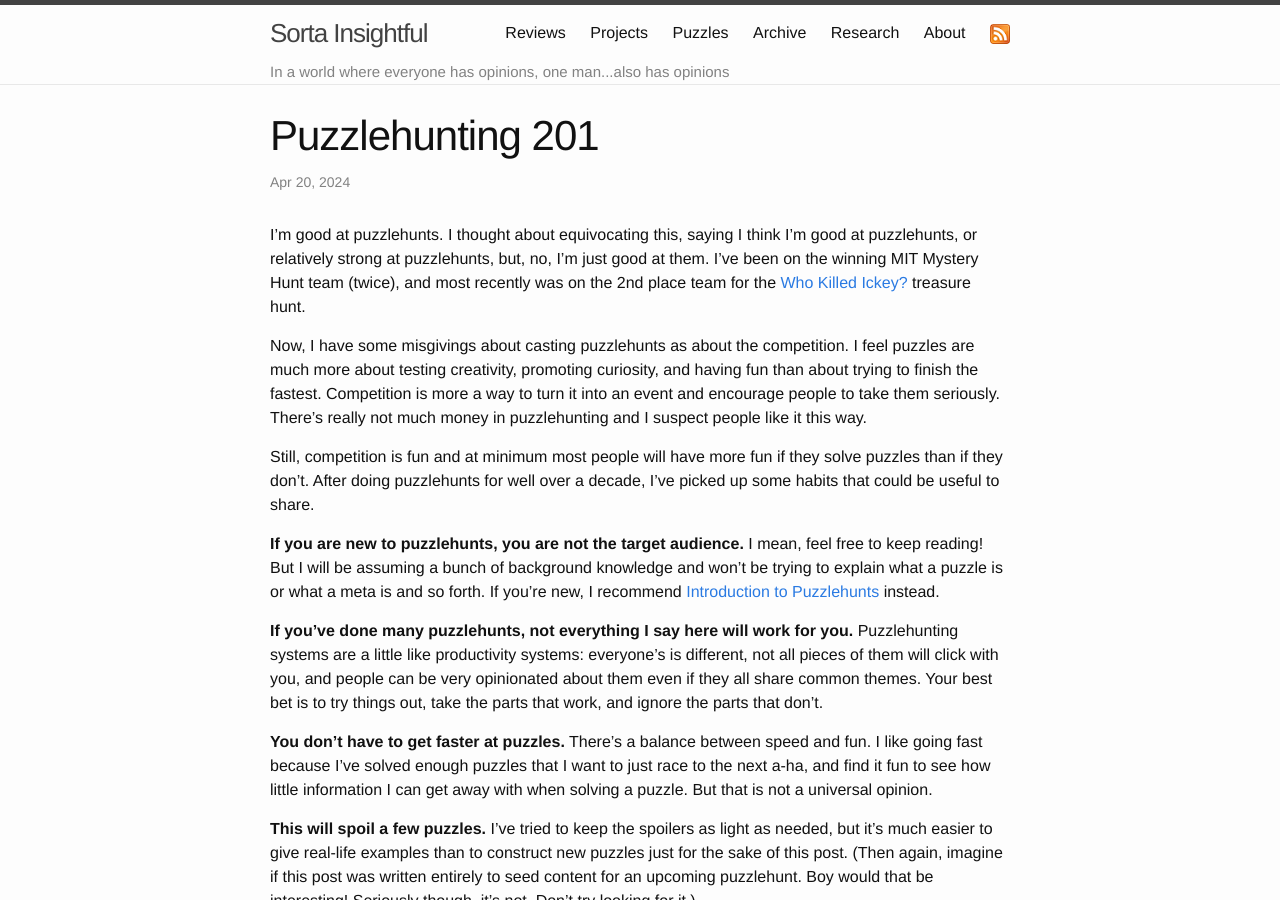
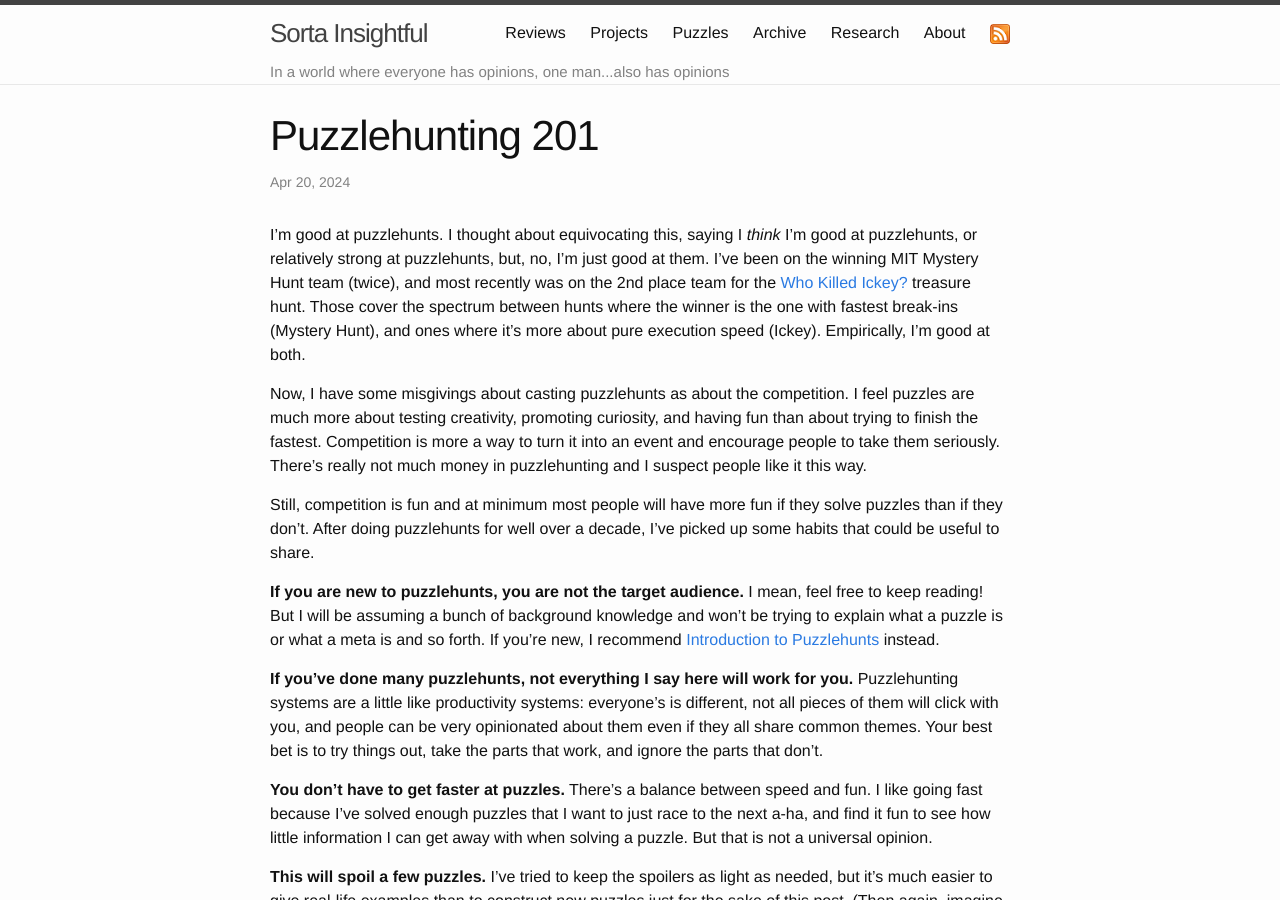
Before and after one commit to alexirpan/alexirpan.github.io, a Jekyll site: the page built from _posts/2024-04-20-puzzlehunting-201.markdown, in a window 1280 px wide and 900 px high. Built offline with Jekyll 4.4.1, drawn with Linux system fonts in a browser that asks for light colours; nearby versions of some CDN libraries; formulas are drawn with MathJax 3.

Commit message:
more revision

```diff
--- a/_posts/2024-04-20-puzzlehunting-201.markdown
+++ b/_posts/2024-04-20-puzzlehunting-201.markdown
@@ -4,11 +4,14 @@
 date:   2024-04-20 01:41:00 -0700
 ---
 
-I'm good at puzzlehunts. I thought about equivocating this, saying I think I'm
+I'm good at puzzlehunts. I thought about equivocating this, saying I *think* I'm
 good at puzzlehunts, or relatively strong at puzzlehunts, but, no, I'm just good
 at them. I've been on the winning MIT Mystery
 Hunt team (twice), and most recently was on the 2nd place team for the
 [Who Killed Ickey?](https://ickeytreasurehunt.com/leaderboard) treasure hunt.
+Those cover the spectrum between hunts where the winner is the one with fastest
+break-ins (Mystery Hunt), and ones where it's more about pure execution speed (Ickey).
+Empirically, I'm good at both.
 
 Now, I have some misgivings about casting puzzlehunts as about the competition.
 I feel puzzles are much more about testing creativity, promoting curiosity,
```
